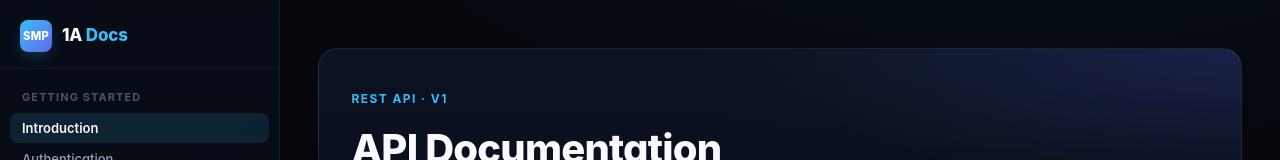
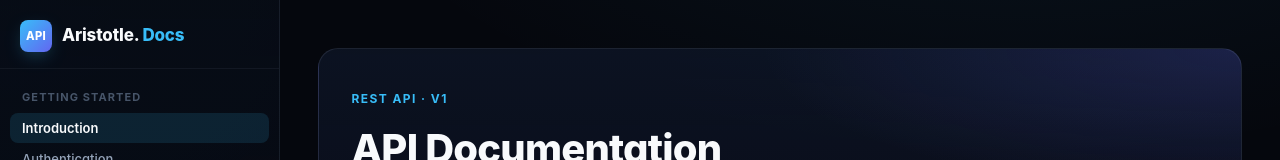
Before and after one commit to mattismyname3011/sveltekit_modern_school_profile, a SvelteKit app: page /docs in a window 1280 px wide. Shown: the top 160 px of the page. Built offline with nearby package versions, Linux system fonts and the light colour scheme.

Commit message:
docs(layout): update sikit

```diff
--- a/src/routes/docs/+layout.svelte
+++ b/src/routes/docs/+layout.svelte
@@ -46,8 +46,8 @@
 <!-- Mobile top bar -->
 <header class="mobile-bar">
 	<a href="/docs" class="brand">
-		<span class="brand-mark">SMP</span>
-		<span class="brand-text">1A <span class="brand-accent">Docs</span></span>
+		<span class="brand-mark">API</span>
+		<span class="brand-text">Aristotle. <span class="brand-accent">Docs</span></span>
 	</a>
 	<button
 		type="button"
@@ -64,8 +64,8 @@
 	<aside class="sidebar" id="docsSidebar">
 		<div class="brand-block">
 			<a href="/docs" class="brand">
-				<span class="brand-mark">SMP</span>
-				<span class="brand-text">1A <span class="brand-accent">Docs</span></span>
+				<span class="brand-mark">API</span>
+				<span class="brand-text">Aristotle. <span class="brand-accent">Docs</span></span>
 			</a>
 		</div>
 
```
